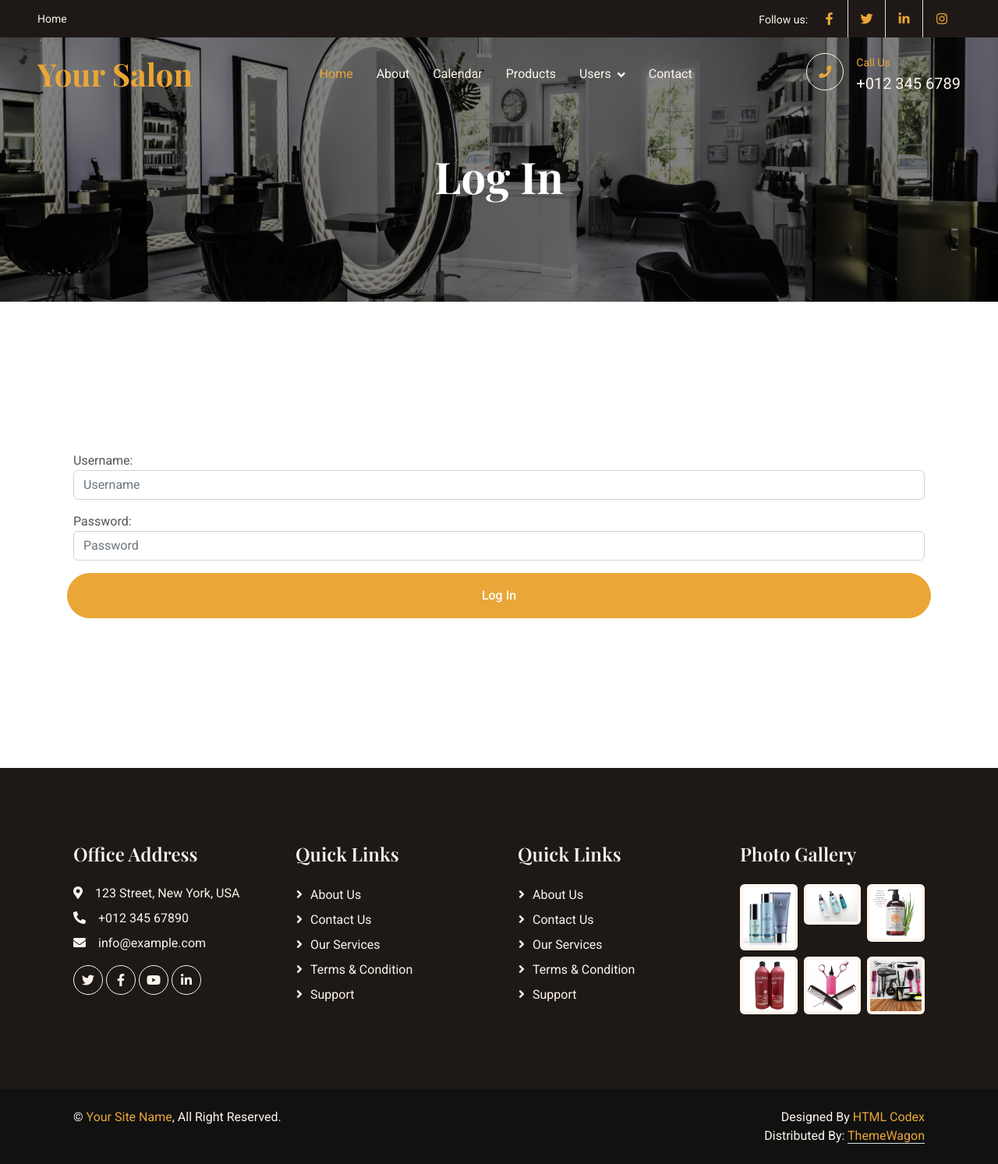
After one commit to smillig/django_salon, a Django app: page /login/ in a window 1280 px wide. The commit adds this page. Shown: the whole page at 78% size. Run offline with Django 4.2, Linux system fonts and the light colour scheme; some libraries are stand-ins or nearby versions.

Commit message:
added registration and login

```diff
--- a/base/templates/base.html
+++ b/base/templates/base.html
@@ -86,8 +86,8 @@
                 <div class="nav-item dropdown">
                     <a href="#" class="nav-link dropdown-toggle" data-bs-toggle="dropdown">Users</a>
                     <div class="dropdown-menu m-0">
-                        <a href="{#% url 'testimonial' %#}" class="dropdown-item">Log In</a>
-                        <a href="{#% url '404' %#}" class="dropdown-item">Sign </a>
+                        <a href="{% url 'login' %}" class="dropdown-item">Log In</a>
+                        <a href="{% url 'signup' %}" class="dropdown-item">Sign Up</a>
                     </div>
                 </div>
                 <a href="{% url 'contact' %}" class="nav-item nav-link">Contact</a>
--- a/calendar_app/forms.py
+++ b/calendar_app/forms.py
@@ -1,8 +1,8 @@
 import datetime
 from django import forms
 from django.utils.translation import gettext_lazy
-from django.contrib.auth.forms import UserCreationForm, UserChangeForm
-from captcha.fields import CaptchaField
+from django.contrib.auth.forms import UserCreationForm, UserChangeForm, AuthenticationForm
+from captcha.fields import CaptchaField, CaptchaTextInput
 
 from .models import CalendarUser, Event
 
@@ -13,20 +13,35 @@ class CalendarUserCreationForm(UserCreationForm):
         ("F", gettext_lazy("Female")),
         ("O", gettext_lazy("Other"))
     ]
-    first_name = forms.CharField(label=gettext_lazy("First Name"), max_length=100, help_text=gettext_lazy("Required"))
-    last_name = forms.CharField(label=gettext_lazy("Last Name"), required=False, max_length=100)
-    email = forms.EmailField(label=gettext_lazy("Email address"), help_text=gettext_lazy("Required"))
-    phone_num = forms.CharField(label=gettext_lazy("Phone Number"), required=False, max_length=13)
-    gender = forms.ChoiceField(label=gettext_lazy("Gender"), required=False, choices=GENDER_CHOICES)
-    address = forms.CharField(label=gettext_lazy("Address"), required=False, widget=forms.Textarea, max_length=255)
+    username = forms.CharField(label=gettext_lazy("Username"), max_length=150, \
+                               help_text=gettext_lazy("Required. 150 characters or fewer. Letters, digits and @/./+/-/_ only."),\
+                                widget=forms.TextInput(attrs={'class': "form-control", 'placeholder': 'Username'}))
+    first_name = forms.CharField(label=gettext_lazy("First Name"), max_length=100, help_text=gettext_lazy("Required"), widget=forms.TextInput(attrs={'class': "form-control", 'placeholder': 'First Name'}))
+    last_name = forms.CharField(label=gettext_lazy("Last Name"), required=False, max_length=100, widget=forms.TextInput(attrs={'class': "form-control", 'placeholder': 'Last Name'}))
+    email = forms.EmailField(label=gettext_lazy("Email address"), help_text=gettext_lazy("Required"), widget=forms.TextInput(attrs={'class': "form-control", 'placeholder': 'Email Address'}))
+    phone_num = forms.CharField(label=gettext_lazy("Phone Number"), required=False, max_length=13, widget=forms.TextInput(attrs={'class': "form-control", 'placeholder': 'Phone Number'}))
+    gender = forms.ChoiceField(label=gettext_lazy("Gender"), required=False, choices=GENDER_CHOICES, widget=forms.Select(attrs={'class': "form-control", 'placeholder': 'Gender'}))
+    address = forms.CharField(label=gettext_lazy("Address"), required=False, widget=forms.Textarea(attrs={'class': "form-control", 'placeholder': 'Address'}), max_length=255)
     date_of_birth = forms.DateField(label=gettext_lazy("Date of Birth"), required=False, \
-                                    widget=forms.SelectDateWidget(years=range(datetime.date.today().year - 110, datetime.date.today().year)))
-    captcha = CaptchaField()
+                                    widget=forms.SelectDateWidget(years=range(datetime.date.today().year - 110, datetime.date.today().year),attrs={'class': "form-control"}))
+    captcha = CaptchaField(label="Captcha: Confirm you're not a robot.", widget=CaptchaTextInput(attrs={'class': "form-control"}))
+    password1 = forms.CharField(label=gettext_lazy("Password"), help_text="<ul><li>Your password can’t be too similar to your other personal information.</li><li>Your password must contain at least 8 characters.</li><li>Your password can’t be a commonly used password.</li><li>Your password can’t be entirely numeric.</li></ul>", widget=forms.PasswordInput(attrs={'class': "form-control", 'placeholder': 'Password'}), max_length=254)
+    password2 = forms.CharField(label=gettext_lazy("Confirm Password"),help_text="Enter the same password as before, for verification.", widget=forms.PasswordInput(attrs={'class': "form-control", 'placeholder': 'Confirm Password'}), max_length=254)
 
 
     class Meta:
         model = CalendarUser
         fields = ("username", "first_name", "last_name", "email", "phone_num", "gender", "address", "date_of_birth", "captcha")
+
+
+class CalendarUserLoginForm(AuthenticationForm):
+    username = forms.CharField(label=gettext_lazy("Username"), max_length=150, \
+                                widget=forms.TextInput(attrs={'class': "form-control", 'placeholder': 'Username'}))
+    password = forms.CharField(label=gettext_lazy("Password"), max_length=150, \
+                                widget=forms.PasswordInput(attrs={'class': "form-control", 'placeholder': 'Password'}))
+    class Meta:
+        model = CalendarUser
+        fields = ('username', 'password')
 
 
 
--- /dev/null
+++ b/calendar_app/templates/registration/login.html
@@ -0,0 +1,16 @@
+{% extends 'base.html' %}
+{% load static %}
+{% block page_title %}Log In{% endblock %}
+{% block content %}
+<div class="container-xxl py-6">
+    <div class="container">
+        <form method="post">
+            {% csrf_token %}
+            <div class="row g-3">
+                {{form.as_div}}
+                <button class="btn btn-primary rounded-pill py-3 px-5" type="submit">Log In</button>
+            </div>
+        </form>
+    </div>
+</div>
+{% endblock %}
--- a/calendar_app/views.py
+++ b/calendar_app/views.py
@@ -1,22 +1,35 @@
-from django.shortcuts import render
+from django.shortcuts import render, redirect
 from django.http import JsonResponse
-from .models import Calendar, Event
+from django.urls import reverse_lazy
+from django.views.generic.edit import CreateView, UpdateView
+from .models import Event, CalendarUser
+from .forms import CalendarUserCreationForm, CalendarUserLoginForm
 
-# Create your views here.
+class SignUpView(CreateView):
+    form_class = CalendarUserCreationForm
+    success_url = reverse_lazy("calendar")
+    template_name = "registration/signup.html"
+
+
+def login(request):
+    if request.method == "POST":
+        login_form = CalendarUserLoginForm(request.POST)
+        if login_form.is_valid():
+            username = request.POST.get('username')
+            password = request.POST.get('password')
+            user_model = CalendarUser.objects.get(username=username)
+            if user_model.check_password(password):
+                login(request, user_model)
+                return redirect(reverse_lazy('calendar'))
+        else:
+            form = CalendarUserLoginForm(request.POST)
+            return render(request, 'registration/login.html', {'form': form, 'errors': login_form.errors})
+    else:
+        form = CalendarUserLoginForm()
+        return render(request, 'registration/login.html', {'form': form})
+
 def view_calendar(request):
-    # Retrieve the calendar object from the database
-    # calendar = Calendar.objects.get(location='default')
-    # eventList = Event.objects.all()
     return render(request, 'calendar.html')
-
-def calendar(request):
-    all_events = Event.objects.all()
-    calendar = Calendar.objects.get(location='default')
-    context = {
-        "calendar": calendar,
-        "events": all_events,
-    }
-    return render(request,'calendar.html', context)
 
 def all_events(request):
     all_events = Event.objects.all()
--- a/django_salon/urls.py
+++ b/django_salon/urls.py
@@ -15,7 +15,7 @@ Including another URLconf
     2. Add a URL to urlpatterns:  path('blog/', include('blog.urls'))
 """
 from django.contrib import admin
-from django.urls import path
+from django.urls import path, include
 from base import views as base_views
 from calendar_app import views as calendar_views
 
@@ -26,5 +26,8 @@ urlpatterns = [
     path('products/', base_views.products, name='products'),
     path('contact/', base_views.contact, name='contact'),
     path('all_events/', calendar_views.all_events, name='all_events'),
-    path('calendar/', calendar_views.view_calendar, name='calendar')
+    path('calendar/', calendar_views.view_calendar, name='calendar'),
+    path('signup/', calendar_views.SignUpView.as_view(), name='signup'),
+    path('login/', calendar_views.login, name='login'),
+    path('captcha/', include('captcha.urls')),
 ]
--- a/requirements.txt
+++ b/requirements.txt
@@ -1,2 +1,3 @@
 Django==4.2.2
 django-bootstrap5==23.3
+django-simple-captcha==0.5.17
```
Also changed, not shown: calendar_app/templates/registration/signup.html (added, +16 -0 lines), calendar_app/tests.py (+8 -0 lines), README.md, db.sqlite3.
